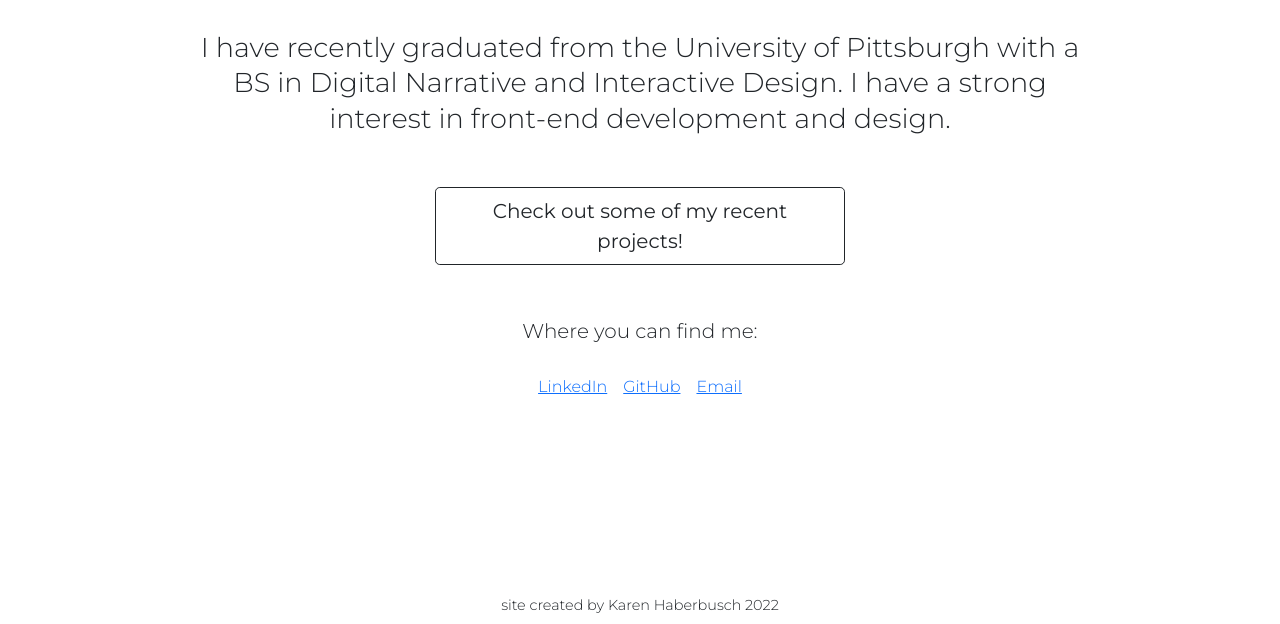
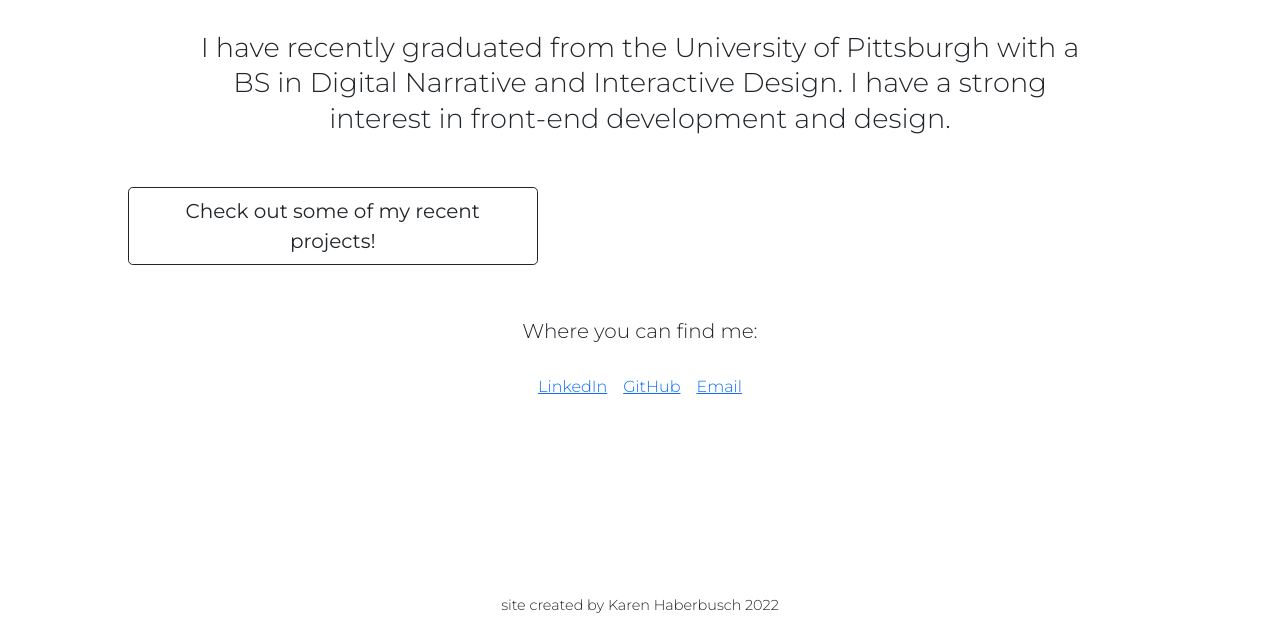
Before and after one commit to kah277/kah277.github.io, a plain HTML site: page index.html in a window 1280 px wide. Shown: the part 176-800 px from the top of the page. Drawn offline with nearby package versions, Linux system fonts and the light colour scheme.

Commit message:
Update style.css

```diff
--- a/style.css
+++ b/style.css
@@ -83,10 +83,11 @@ h2 {
 }
 
 .bio a {
-    display: flex;
-    justify-content: center;
+    /*display: flex;
+    justify-content: center;*/
     width: 40%;
-    margin: 0 auto;
+    text-align: center;
+    /*margin: 0 auto;*/
 }
 
 .page-container {
```
